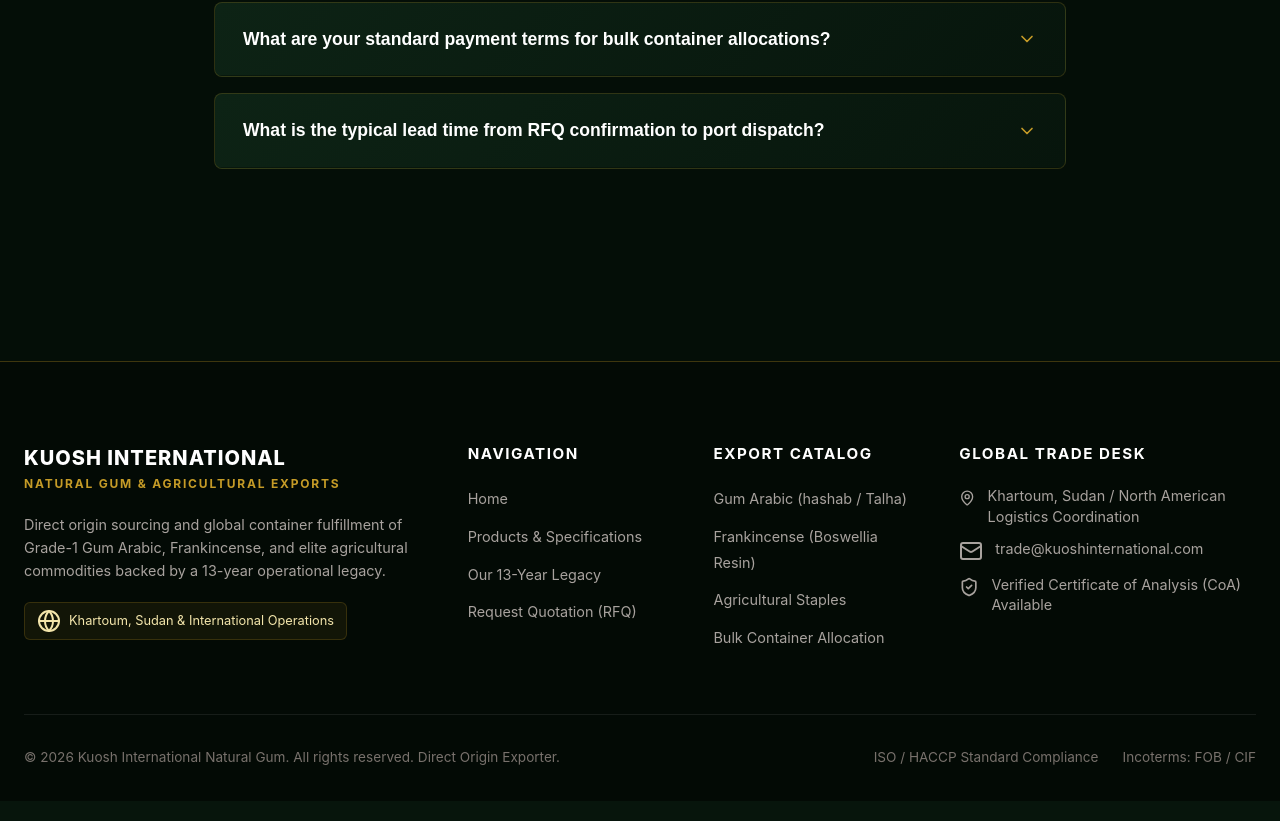
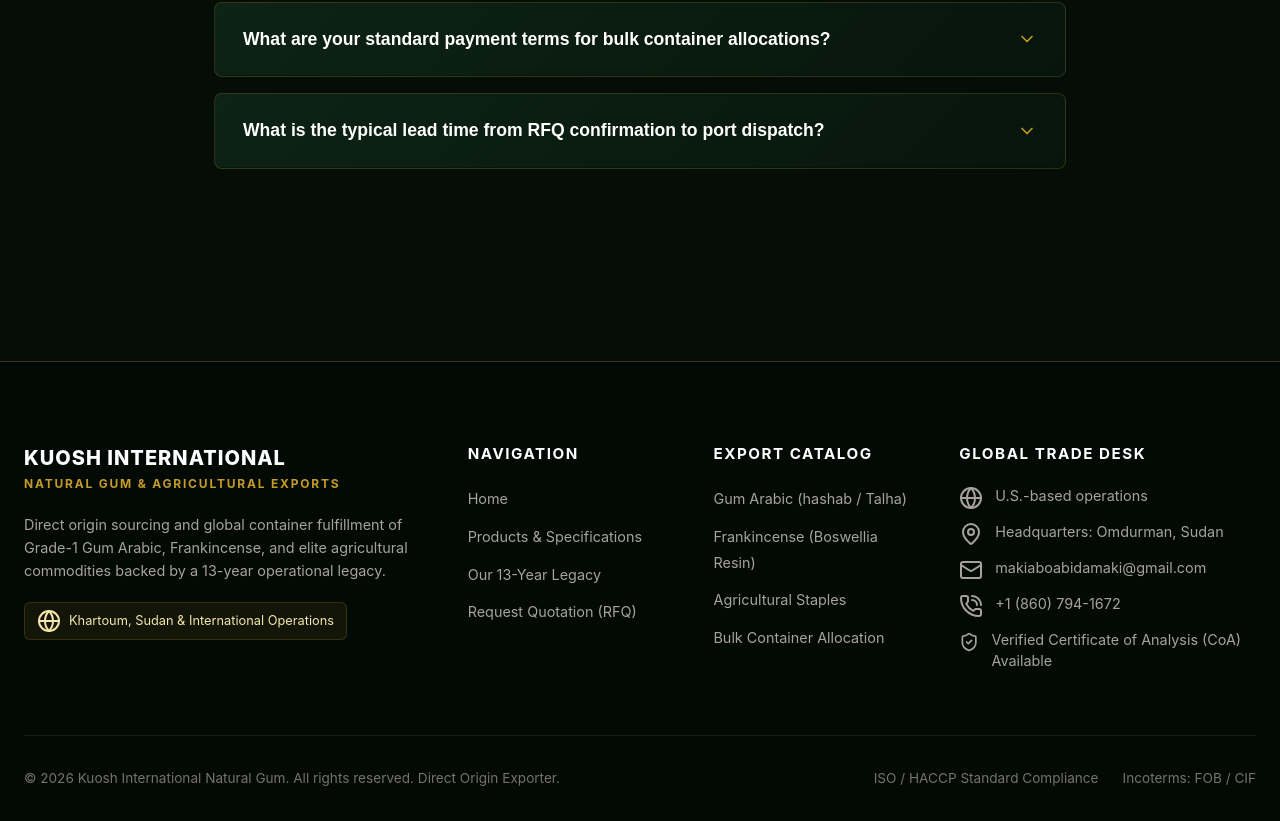
Before and after one commit to Makispear/Koush-International-Natural-Gum-FE, a React (Vite) app: page /quote in a window 1280 px wide. Shown: the part 1966-2787 px from the top of the page. Built offline with nearby package versions, Linux system fonts and the light colour scheme.

Commit message:
add location

```diff
--- a/src/components/footer/footer.jsx
+++ b/src/components/footer/footer.jsx
@@ -1,5 +1,5 @@
 import { Link } from "react-router-dom";
-import { Globe, Mail, MapPin, ShieldCheck } from "lucide-react";
+import { Globe, Mail, MapPin, PhoneCallIcon, ShieldCheck } from "lucide-react";
 import "./footer.css";
 
 export default function Footer() {
@@ -78,14 +78,26 @@
             <h4 className="footer-heading">Global Trade Desk</h4>
             <ul className="footer-contact-list">
               <li>
+                <Globe className="w-4 h-4 text-amber-500 shrink-0" />
+                <span>U.S.-based operations</span>
+              </li>
+              <li>
                 <MapPin className="w-4 h-4 text-amber-500 shrink-0" />
-                <span>
-                  Khartoum, Sudan / North American Logistics Coordination
-                </span>
+                <a
+                  href="https://www.google.com/maps/search/?api=1&query=Omdurman%2C+Sudan+-+Omdurman+Industrial+Area"
+                  target="_blank"
+                  rel="noreferrer"
+                >
+                  Headquarters: Omdurman, Sudan
+                </a>
               </li>
               <li>
                 <Mail className="w-4 h-4 text-amber-500 shrink-0" />
-                <span>trade@kuoshinternational.com</span>
+                <span>makiaboabidamaki@gmail.com</span>
+              </li>
+              <li>
+                <PhoneCallIcon className="w-4 h-4 text-amber-500 shrink-0" />
+                <a href="tel:+18607941672">+1 (860) 794-1672</a>
               </li>
               <li>
                 <ShieldCheck className="w-4 h-4 text-amber-500 shrink-0" />
```
